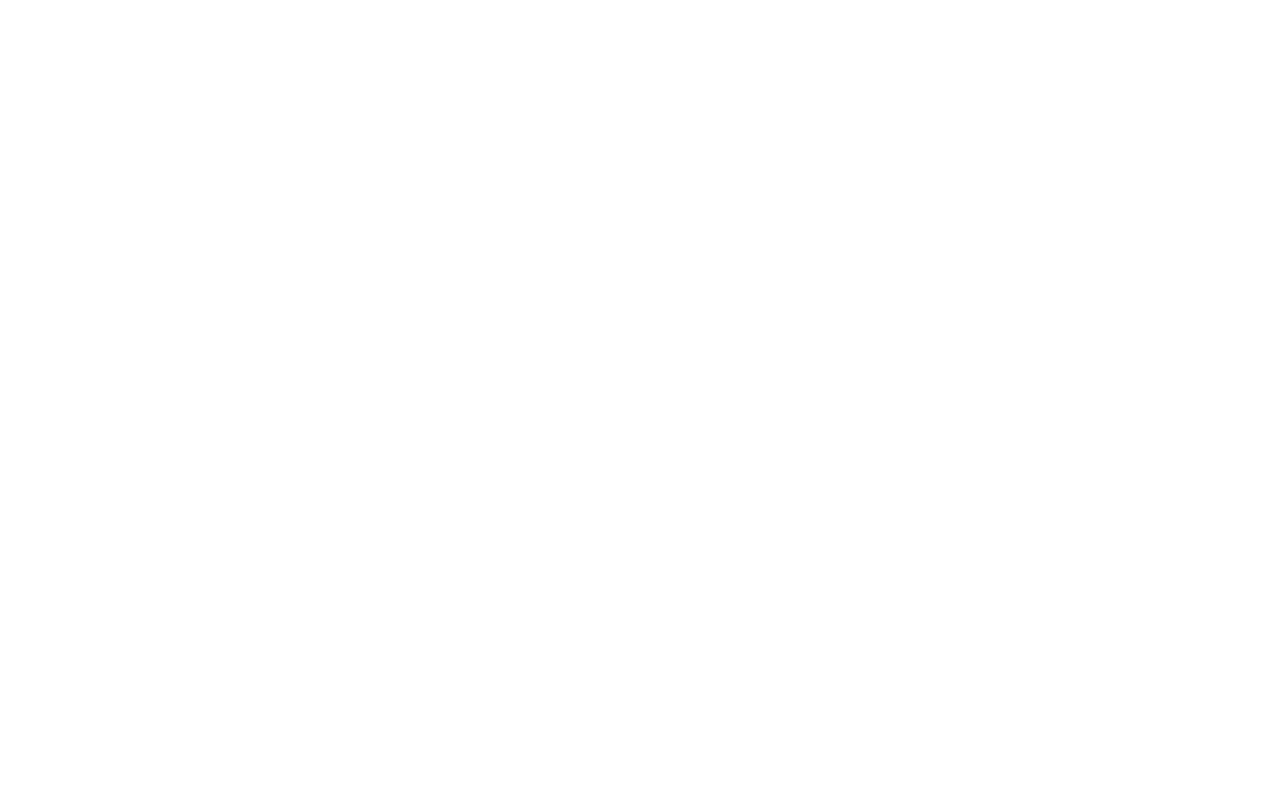
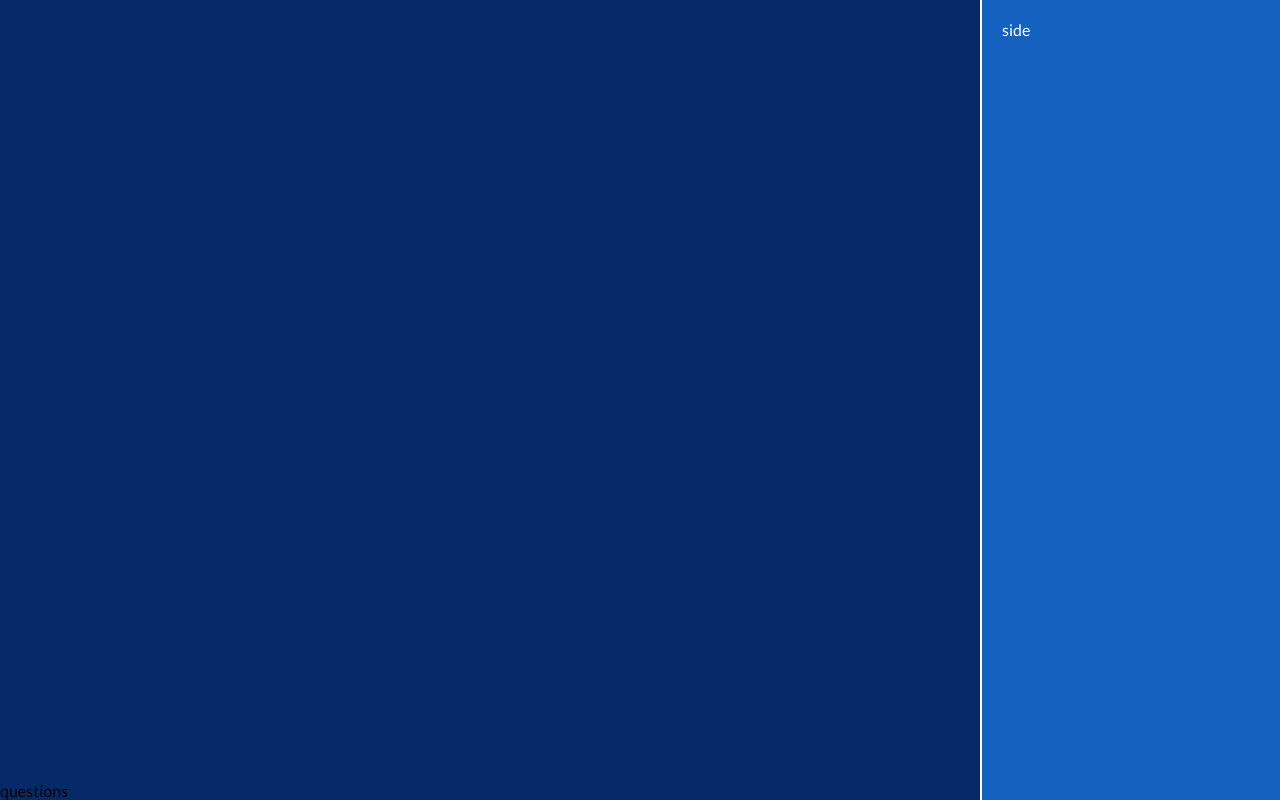
Before and after one commit to Misiek40k/milionerzy_react_app, a React (Create React App) app: page / in a window 1280 px wide. Both pictures are taken after typing "Sample" into the empty fields and a click on the button "SUBMIT". Built offline with nearby package versions, Linux system fonts and the light colour scheme.

Commit message:
new components styles

```diff
--- a/src/Background.js
+++ b/src/Background.js
@@ -3,8 +3,8 @@ import React, { Component } from 'react';
 class Background extends Component {
     render() {
         return (
-            <div>
-
+            <div className='c-background'>
+                {this.props.children}
             </div>
         );
     }
--- a/src/Questions.js
+++ b/src/Questions.js
@@ -3,8 +3,8 @@ import React, { Component } from 'react';
 class Questons extends Component {
     render() {
         return (
-            <div>
-
+            <div className='c-questions'>
+                questions
             </div>
         );
     }
--- a/src/SidePanel.js
+++ b/src/SidePanel.js
@@ -3,8 +3,8 @@ import React, { Component } from 'react';
 class SidePanel extends Component {
     render() {
         return (
-            <div>
-
+            <div className='c-side'>
+                side
             </div>
         );
     }
```
